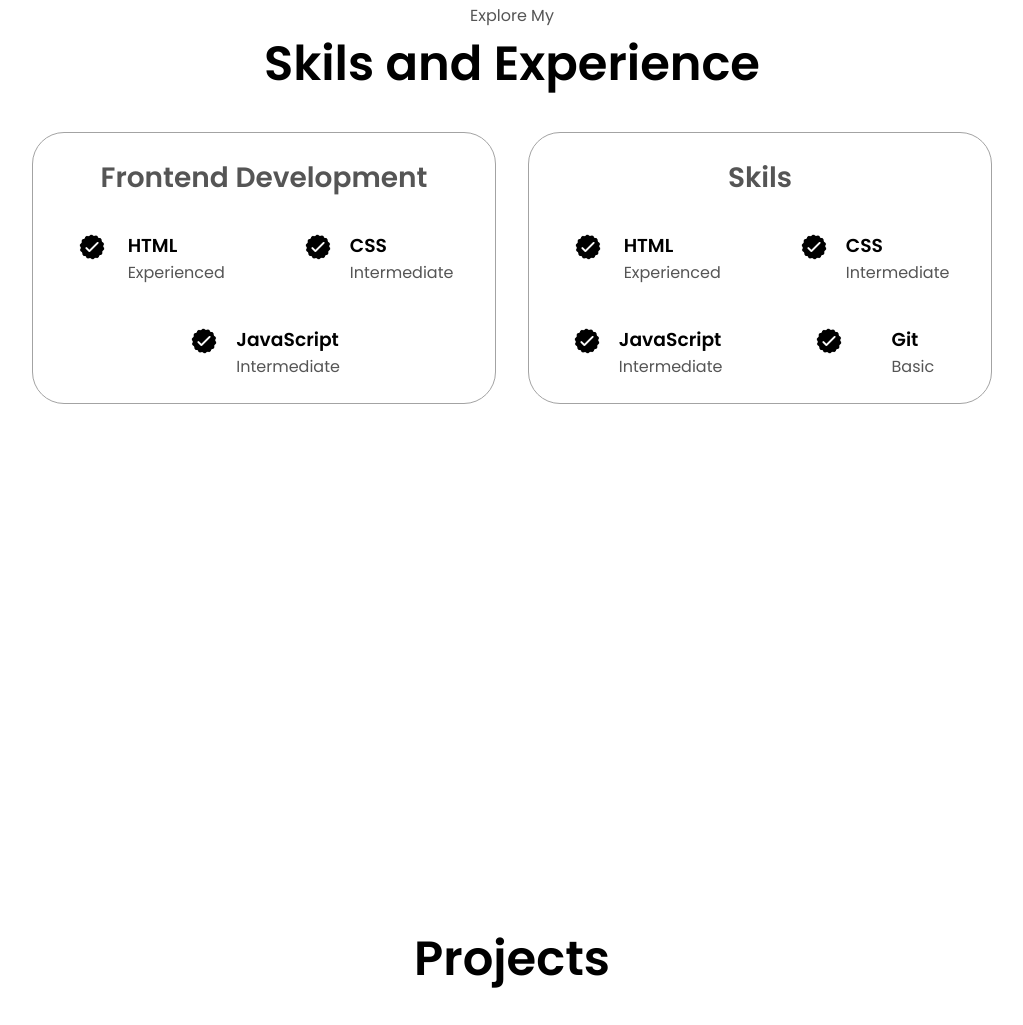
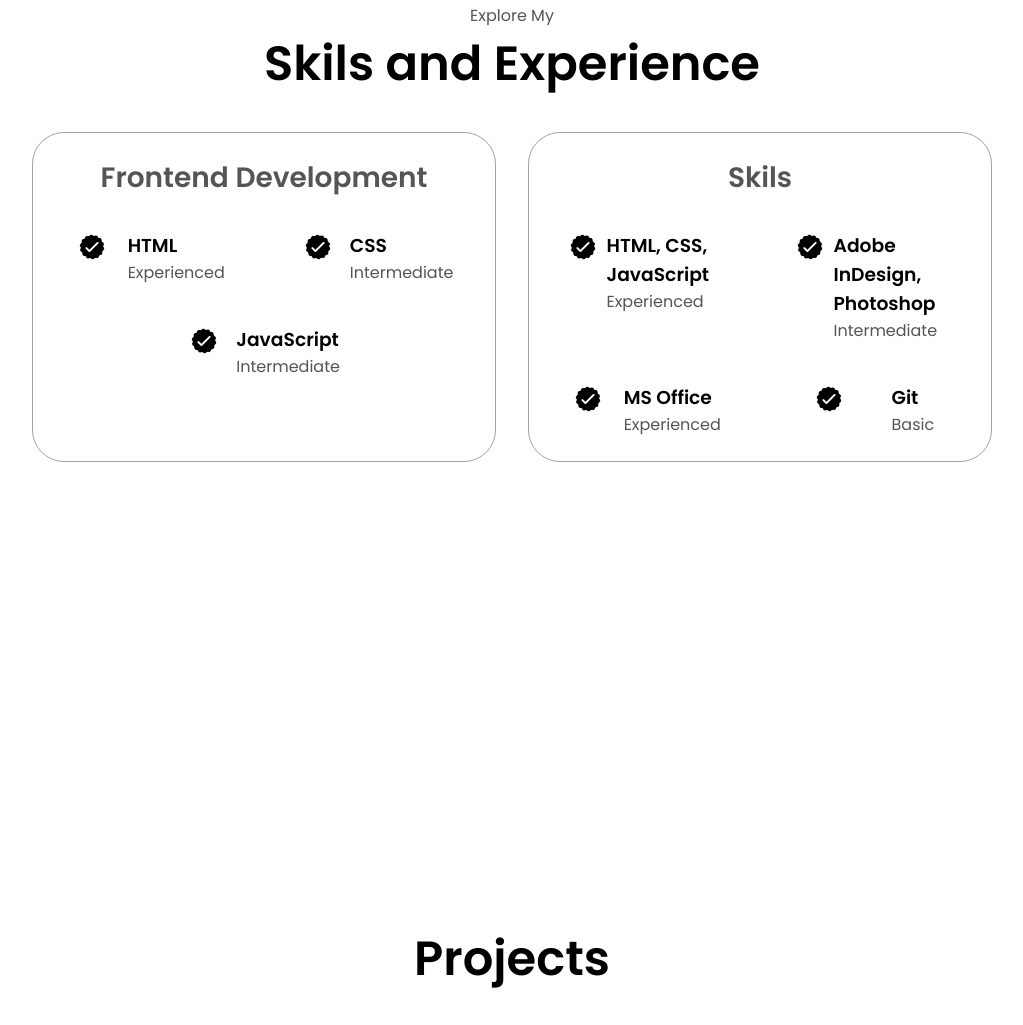
Before and after one commit to Badrude/Badrudeen_Profiles, a plain HTML site: page index.html in a window 1280 px wide. Shown: the part 1845-2870 px from the top of the page, without its empty margins (128-1151 px from the left). Drawn offline with Linux system fonts and the light colour scheme.

Commit message:
change 21

```diff
--- a/index.html
+++ b/index.html
@@ -193,7 +193,7 @@
                   class="icon"
                 />
                 <div>
-                  <h3>HTML</h3>
+                  <h3>HTML, CSS, JavaScript</h3>
                   <p>Experienced</p>
                 </div>
               </article>
@@ -204,7 +204,7 @@
                   class="icon"
                 />
                 <div>
-                  <h3>CSS</h3>
+                  <h3>Adobe InDesign, Photoshop</h3>
                   <p>Intermediate</p>
                 </div>
               </article>
@@ -215,8 +215,8 @@
                   class="icon"
                 />
                 <div>
-                  <h3>JavaScript</h3>
-                  <p>Intermediate</p>
+                  <h3>MS Office</h3>
+                  <p>Experienced</p>
                 </div>
               </article>
 
```
